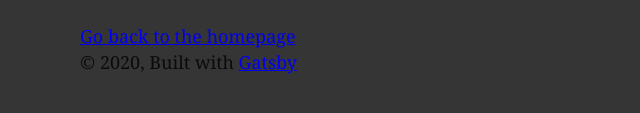
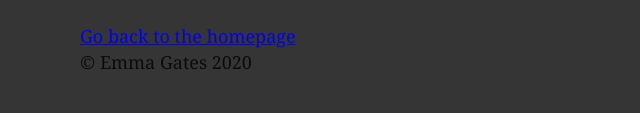
Before and after one commit to djc74/gatespix, a Gatsby site: page /page-2 in a window 1280 px wide. Shown: the part 223-336 px from the top of the page, 80-720 px from the left. Built offline with nearby package versions, Linux system fonts and the light colour scheme; Gatsby itself is replaced by a stand-in of ours.

Commit message:
adding copyright

```diff
--- a/src/components/layout.js
+++ b/src/components/layout.js
@@ -33,11 +33,7 @@
         }}
       >
         <main>{children}</main>
-        <footer>
-          © {new Date().getFullYear()}, Built with
-          {` `}
-          <a href="https://www.gatsbyjs.org">Gatsby</a>
-        </footer>
+        <footer>© Emma Gates {new Date().getFullYear()}</footer>
       </div>
     </>
   )
```
